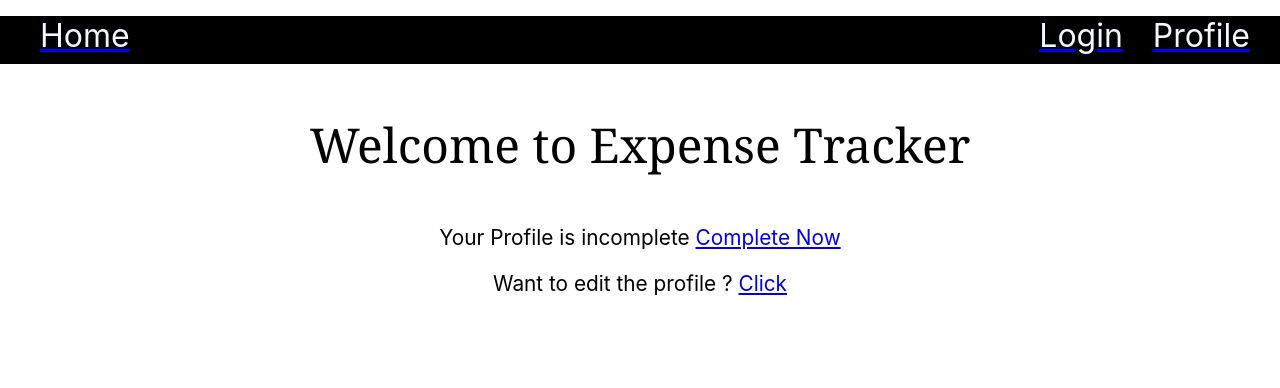
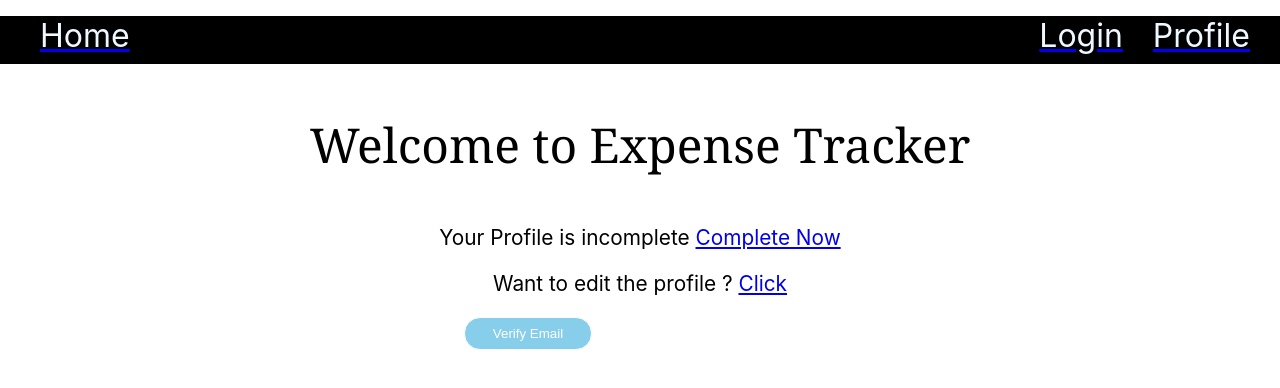
Before and after one commit to Sakshijhamnani/Expense-Tracker, a React (Create React App) app: page / in a window 1280 px wide. Shown: the top 388 px of the page. Built offline with nearby package versions, Linux system fonts and the light colour scheme.

Commit message:
Verify User Email

```diff
--- a/src/App.js
+++ b/src/App.js
@@ -7,6 +7,7 @@ import Home from './Components/Home/Home';
 import ContactDetails from './Components/ContactDetails/ContactDetails';
 import { AuthContextprovider } from './Components/AuthContext/auth-context';
 import Profile from './Components/Profile/Profile';
+import VerifyEmail from './Components/VerifyEmail/VerifyEmail';
 
 function App() {
   return (
@@ -20,6 +21,7 @@ function App() {
        <Route path='/login' element={<AuthForm/>}/>
        <Route path='/contactdetails' element={<ContactDetails/>}/>
        <Route path='/profile' element={<Profile/>}/>
+       <Route path='/verifyEmail' element={<VerifyEmail/>}/>
        </Routes>
    {/* <SignUp/> */}
    </BrowserRouter>
--- a/src/Components/AuthContext/auth-context.js
+++ b/src/Components/AuthContext/auth-context.js
@@ -22,9 +22,6 @@ export const AuthContextprovider=(props)=>{
 
     const contextvalue={
         token:initialtoken,
-
-
-
         profileData:retrievedData,
         data:updateData
     }
--- a/src/Components/Home/Home.js
+++ b/src/Components/Home/Home.js
@@ -11,6 +11,7 @@ const Home = () => {
        <p className={classes.heading}>Welcome to Expense Tracker</p>
      {profileData?<p className={classes.p}>Your Profile is complete</p> :<p className={classes.p}>Your Profile is incomplete <NavLink to='/contactdetails'>Complete Now</NavLink></p>}
      <p className={classes.p}>Want to edit the profile ? <NavLink to='/contactdetails'>Click</NavLink></p>
+     <NavLink to='/verifyEmail'><button className={classes.button}>Verify Email</button></NavLink>
     </div>
   )
 }
--- a/src/Components/Home/Home.module.css
+++ b/src/Components/Home/Home.module.css
@@ -7,3 +7,12 @@
     text-align: center;
     font-size: 1.3rem;
 }
+.button{
+    background-color: skyblue;
+    margin-left: 29rem;
+    width: 8rem;
+    padding: 0.5rem;
+    border: 1px solid white;
+    color: white;
+    border-radius: 1rem;
+}
--- /dev/null
+++ b/src/Components/VerifyEmail/VerifyEmail.js
@@ -0,0 +1,50 @@
+import React, { useEffect } from 'react';
+import classes from './VerifyEmail.module.css'
+
+const VerifyEmail = () => {
+    useEffect(() => {
+        const token = localStorage.getItem("token");
+        console.log('verify Email',token)
+        if (!token) {
+            console.error("Token is undefined or null");
+            return;
+        }
+
+        fetch(
+            "https://identitytoolkit.googleapis.com/v1/accounts:sendOobCode?key=AIzaSyCyzE7q_jL2tqmuLQQXUYBsDY2OgHdHd0E",
+            {
+                method: "POST",
+                body: JSON.stringify({
+                    requestType: "VERIFY_EMAIL",
+                    idToken: token,
+                }),
+                headers: {
+                    "content-type": "application/json",
+                },
+            }
+        )
+        .then((res) => {
+            if (res.ok) {
+                console.log("Request successful");
+                return res.json();
+            } else {
+                return res.json().then((data) => {
+                    let errorMessage = "Authentication Failed";
+                    throw new Error(errorMessage);
+                });
+            }
+        })
+        .then((data) => {
+            console.log(data);
+        })
+        .catch((err) => {
+            console.error("Error sending verification email:", err);
+        });
+    }, []);
+
+    return (
+        <div className={classes.div}>Verification link is sent to your email</div>
+    );
+}
+
+export default VerifyEmail;
--- /dev/null
+++ b/src/Components/VerifyEmail/VerifyEmail.module.css
@@ -0,0 +1,6 @@
+.div{
+    text-align: center;
+    font-family: Georgia, 'Times New Roman', Times, serif;
+    margin-top: 1rem;
+    font-size: 1.5rem;
+}
```
